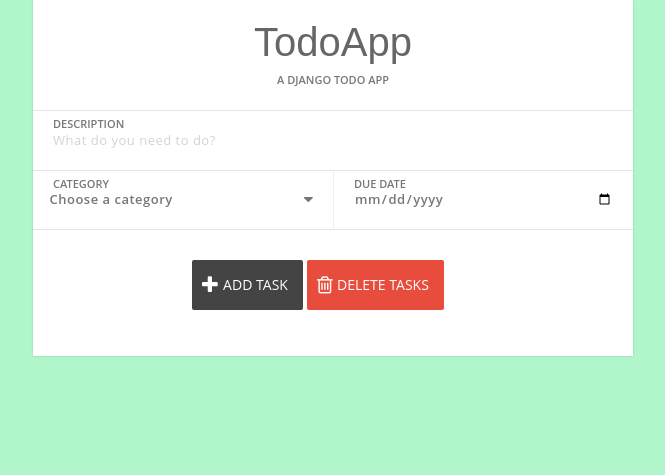
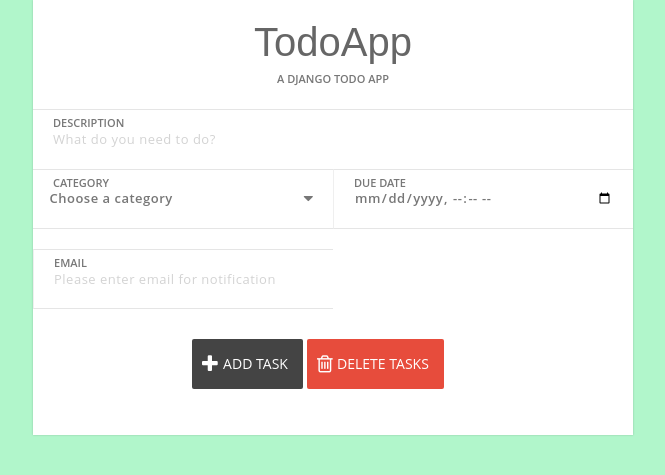
Before and after one commit to asif001/todoapp, a Django app: page /Todo/ in a window 1280 px wide. Shown: the top 475 px of the page, without its empty margins (307-972 px from the left). Run offline with Django 3.2, Linux system fonts and the light colour scheme; data that the repository does not hold is empty; some libraries are stand-ins or nearby versions.

Commit message:
Added email notification system

```diff
--- a/todolist/models.py
+++ b/todolist/models.py
@@ -13,9 +13,12 @@ class Category(models.Model): # The Category table name that inherits models.Mod
 
 class TodoList(models.Model): #Todolist able name that inherits models.Model
     title = models.CharField(max_length=250) # a varchar
+    email = models.CharField(max_length=250)
     content = models.TextField(blank=True) # a text field
     created = models.DateField(default=timezone.now().strftime("%Y-%m-%d")) # a date
+    created_time = models.TimeField(default=timezone.now().strftime("%H:%M")) # a date
     due_date = models.DateField(default=timezone.now().strftime("%Y-%m-%d")) # a date
+    due_time = models.TimeField(default=timezone.now().strftime("%H:%M")) # a date
     category = models.ForeignKey(Category, on_delete=models.CASCADE) # a foreignkey
 
     class Meta:
--- a/todolist/static/todolist/style.css
+++ b/todolist/static/todolist/style.css
@@ -67,7 +67,7 @@ h1 {
 .inputContainer.half.last.right {
     border-left: 1px solid #efefef;
 }
-input[type="date"], input[type="text"], select {
+input[type="datetime-local"], input[type="text"], select {
     height: 100%;
     width: 100%;
     padding: 0 20px;
@@ -86,10 +86,10 @@ input[type="date"], input[type="text"], select {
     -webkit-transition: background 0.3s;
             transition: background 0.3s;
 }
-input[type="date"] {
+input[type="datetime-local"] {
     cursor: pointer;
 }
-input[type="date"]:focus, input[type="text"]:focus, select:focus {
+input[type="datetime-local"]:focus, input[type="text"]:focus, select:focus {
     outline: none;
     background: #ecf0f1;
 }
--- a/todolist/templates/todolist/index.html
+++ b/todolist/templates/todolist/index.html
@@ -13,7 +13,7 @@
     <div class="container">
             <div class="content">
             <h1>TodoApp</h1>
-            <p class="tagline" style="margin-top: 3px;">a Django todo app</p>
+            <p class="tagline" style="margin-top: 2px;">a Django todo app</p>
             <form action="" method="post">
             {% csrf_token %} <!-- csrf token for basic security -->
                 <div class="inputContainer">
@@ -31,8 +31,12 @@
                     <label for="category">Category</label>
                 </div>
                 <div class="inputContainer half last right">
-                    <input type="date" id="dueDate" class="taskDate" name="date">
+                    <input type="datetime-local" id="dueDate" class="taskDate" name="date">
                     <label for="dueDate">Due Date</label>
+                </div>
+                <div class="inputContainer half last right">
+                    <input type="text" id="email" class="taskName" placeholder="Please enter email for notification" name="email">
+                    <label for="email">Email</label>
                 </div>
                 <div class="row">
                     <button class="taskAdd" name="taskAdd" type="submit"><i class="fa fa-plus icon"></i>Add task</button>
@@ -45,7 +49,7 @@
                     <label for="{{ todo.id }}"><span class="complete-">{{ todo.title }}</span></label>
                     <button class="category-{{ todo.category }}" name="taskUpdate" formnovalidate="" id="{{ todo.id }}" value="{{ todo.id }}" style="height: 36px;background: red">Update</button>
                     <span class="category-{{ todo.category }}">{{ todo.category }}</span>
-                    <strong class="taskDate"><i class="fa fa-calendar"></i>{{ todo.created }} - {{ todo.due_date }}</strong>
+                    <strong class="taskDate"><i class="fa fa-calendar"></i>{{ todo.created }},{{ todo.created_time }} - {{ todo.due_date }},{{ todo.due_time }}</strong>
                 </li>
             {% endfor %}
             </ul><!-- taskList -->
--- a/todolist/templates/todolist/update.html
+++ b/todolist/templates/todolist/update.html
@@ -35,8 +35,12 @@
                     <label for="category">Category</label>
                 </div>
                 <div class="inputContainer half last right">
-                    <input type="date" id="dueDate" class="taskDate" name="date">
+                    <input type="datetime-local" id="dueDate" class="taskDate" name="date">
                     <label for="dueDate">Due Date</label>
+                </div>
+                <div class="inputContainer half last right">
+                    <input type="text" id="email" class="taskName" placeholder="Please enter email for notification" name="email" value="{{ todo.email }}">
+                    <label for="email">Email</label>
                 </div>
                 <div class="row">
                     <button class="taskDelete" name="taskUpdated" formnovalidate="" type="submit" value="{{ todo.id }}">Update Task</button>
--- a/todolist/views.py
+++ b/todolist/views.py
@@ -1,19 +1,65 @@
 from django.http import HttpResponse
 from django.shortcuts import render,redirect
 from .models import TodoList, Category
+from apscheduler.schedulers.background import BackgroundScheduler
+
+import datetime,smtplib,ssl
+from email.mime.text import MIMEText
+from email.mime.multipart import MIMEMultipart
 
 # Create your views here.
 def index(request):
+
     todos = TodoList.objects.all()
     categories = Category.objects.all()
+
+    def startSchedule(date,email,title,content):
+        scheduler = BackgroundScheduler()
+        scheduler.add_job(send, trigger='date', next_run_time=str(date), args=[email,title,content])
+        scheduler.start()
+
+    def send(email,title,content):
+
+        gmail_user = 'todoappasif@gmail.com'
+        gmail_password = '12345678todo'
+        sent_from = 'todoappasif@gmail.com'
+
+        message = MIMEMultipart("alternative")
+        message["Subject"] = title
+        message["From"] = gmail_user
+        message["To"] = email
+        text = content
+        part = MIMEText(text, "plain")
+        message.attach(part)
+
+
+        try:
+            context = ssl.create_default_context()
+            with smtplib.SMTP_SSL("smtp.gmail.com", 465, context=context) as server:
+                server.login(gmail_user, gmail_password)
+                server.sendmail(
+                    gmail_user, email, message.as_string()
+                )
+        except:
+            print('Something went wrong...')
+
+
+
+        return render(request, "todolist/index.html", {"todos": todos, "categories":categories})
+
     if request.method == "POST": #checking if the request method is a POST
         if "taskAdd" in request.POST: #checking if there is a request to add a todo
             title = request.POST["description"] #title
             date = str(request.POST["date"]) #date
             category = request.POST["category_select"] #category
             content = title + " -- " + date + " " + category #content
+            email = request.POST["email"]
             category=Category.objects.filter(name=category).order_by('id').first()
-            Todo = TodoList(title=title, content=content, due_date=date, category=category)
+            date_time_obj = datetime.datetime.strptime(date, '%Y-%m-%dT%H:%M')
+            AsDate = date_time_obj.date()
+            AsTime = date_time_obj.time()
+            Todo = TodoList(title=title, content=content, due_date=AsDate, due_time=AsTime, email=email, category=category)
+            startSchedule(date_time_obj,email,title,content)
             Todo.save() #saving the todo
             #return redirect("/") #reloading the page
 
@@ -35,8 +81,13 @@ def index(request):
             title = request.POST["description"]
             due_date = str(request.POST["date"])
             content = title + " -- " + due_date + " "
+            email = request.POST["email"]
             category=Category.objects.filter(name=category).order_by('id').first()
-            Todo = TodoList(id=int(updateId),title=title, content=content, due_date=due_date, category=category)
+            date_time_obj = datetime.datetime.strptime(due_date, '%Y-%m-%dT%H:%M')
+            AsDate = date_time_obj.date()
+            AsTime = date_time_obj.time()
+            startSchedule(date_time_obj,email,title)
+            Todo = TodoList(id=int(updateId),title=title, content=content, due_date=AsDate, due_time=AsTime, email=email, category=category)
             Todo.save()
 
 
```
Also changed, not shown: todolist/migrations/0001_initial.py, todolist/migrations/0002_auto_20190308_1820.py (added).
